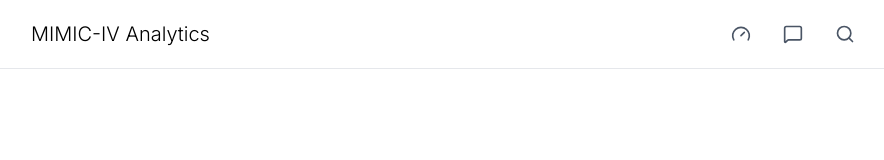
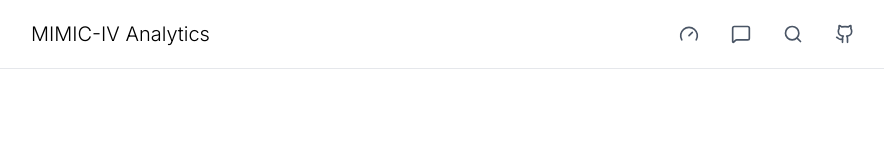
Before and after one commit to Angeloyo/TFG, a Next.js app in the folder frontend/: page / in a window 1280 px wide. Shown: the top 160 px of the page, without its empty margins (193-1077 px from the left). Built offline with nearby package versions, Linux system fonts and the light colour scheme.

Commit message:
add github link

```diff
--- a/frontend/src/components/Header.tsx
+++ b/frontend/src/components/Header.tsx
@@ -1,5 +1,5 @@
 import Link from "next/link";
-import { Search, Gauge, MessageSquare } from "lucide-react";
+import { Search, Gauge, MessageSquare, Github } from "lucide-react";
 
 export default function Header() {
   return (
@@ -33,6 +33,15 @@ export default function Header() {
           >
             <Search size={20} />
           </Link>
+          <Link
+            href="https://github.com/Angeloyo/TFG"
+            target="_blank"
+            rel="noopener noreferrer"
+            className="p-2 text-gray-600 hover:text-black transition-colors"
+            title="Repositorio de GitHub"
+          >
+            <Github size={20} />
+          </Link>
         </div>
       </div>
     </header>
```
